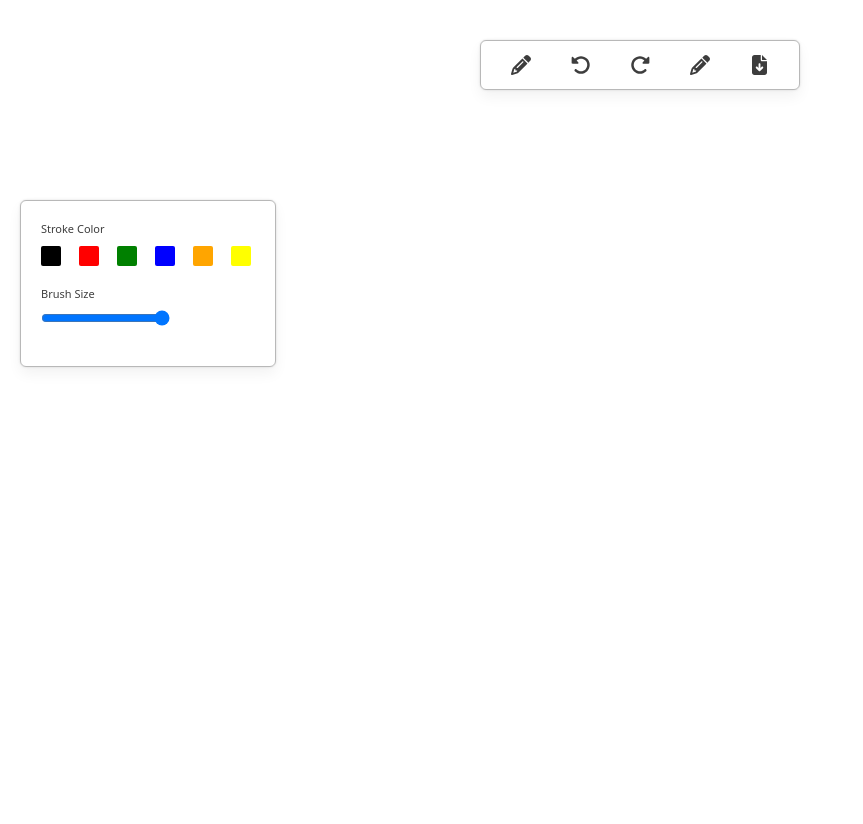
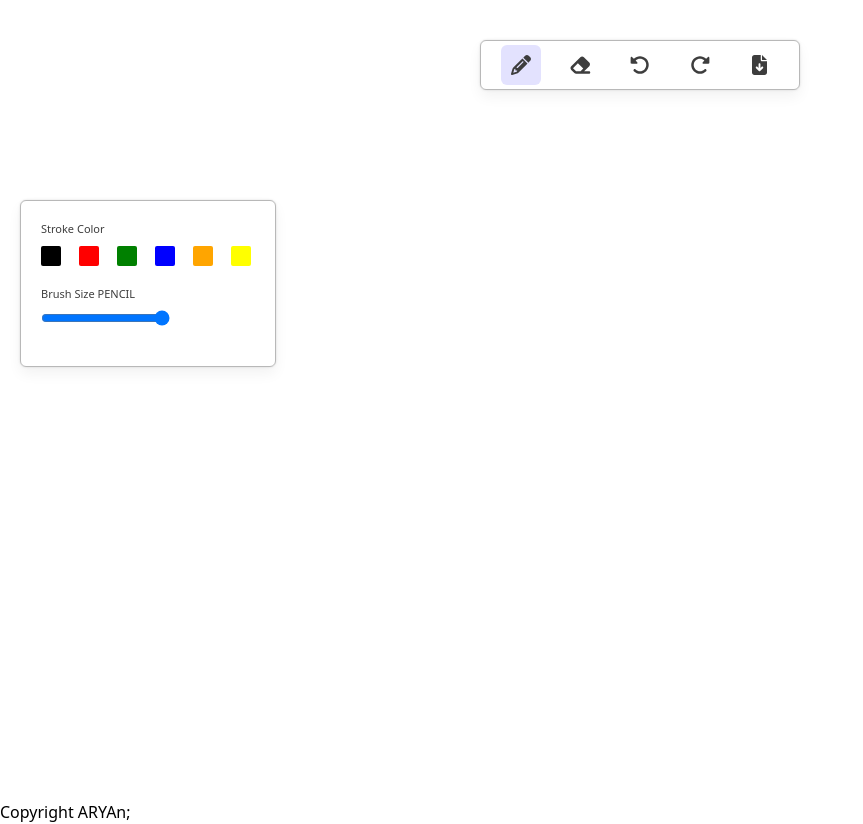
Before and after one commit to ARYAN-SRIVASTAVA-29/DigiDraw, a Next.js app: page / in a window 1280 px wide. Shown: the whole page, without its empty margins (0-863 px from the left). Before the commit the page ends 800 px from the top, so only its background shows below. Built offline with nearby package versions, Linux system fonts and the light colour scheme.

Commit message:
established communication between menu and toolbox

```diff
--- a/package.json
+++ b/package.json
@@ -17,6 +17,7 @@
     "next": "14.1.4",
     "react": "^18",
     "react-dom": "^18",
+    "react-redux": "^9.1.0",
     "socket.io-client": "^4.7.5"
   },
   "devDependencies": {
--- /dev/null
+++ b/src/components/Board/index.js
@@ -0,0 +1,20 @@
+import { useEffect, useRef } from "react";
+
+const Board = () => {
+    const canvasRef = useRef(null)
+
+    useEffect(() => {
+        if(!canvasRef.current) return
+        const canvas = canvasRef.current;
+        const context = canvas.getContext('2d')
+
+        //when mounting
+        canvas.width = window.innerWidth
+        canvas.height = window.innerHeight
+    },[])
+    return(
+       <canvas ref={canvasRef}></canvas>
+    )
+}
+
+export default Board;
--- a/src/components/Menu/index.js
+++ b/src/components/Menu/index.js
@@ -1,12 +1,26 @@
 import { faEraser, faFileArrowDown, faPencil, faRotateRight, faRotateLeft,  } from '@fortawesome/free-solid-svg-icons'
 import { FontAwesomeIcon } from '@fortawesome/react-fontawesome'
 import styles from './index.module.css'
+import { useDispatch, useSelector } from 'react-redux'
+import cx from 'classnames'
+import { menuItemClick, actionItemClick } from '@/slice/menuSlice'
+import { MENU_ITEMS } from '@/constants'
+
 
 const Menu = () => {
+    const dispatch = useDispatch()
+    const activeMenuItem = useSelector((state) => state.menu.activeMenuItem)
+    const handleMenuClick = (itemName) => {
+        dispatch(menuItemClick(itemName))
+    }
     return(
         <div className={styles.menuContainer}>
-            <div className={styles.iconWrapper}>
-                <FontAwesomeIcon icon={faPencil} className={styles.icon}/>
+            <div className={cx(styles.iconWrapper, {[styles.active]: activeMenuItem === MENU_ITEMS.PENCIL})} onClick={() => handleMenuClick(MENU_ITEMS.PENCIL)}>
+                <FontAwesomeIcon icon={faPencil} className={styles.icon} />
+            </div>
+
+            <div className={cx(styles.iconWrapper, {[styles.active]: activeMenuItem === MENU_ITEMS.ERASER})} onClick={() => handleMenuClick(MENU_ITEMS.ERASER)}>
+                <FontAwesomeIcon icon={faEraser} className={styles.icon} />
             </div>
             <div className={styles.iconWrapper}>
                 <FontAwesomeIcon icon={faRotateLeft} className={styles.icon}/>
@@ -14,9 +28,7 @@
             <div className={styles.iconWrapper}>
                 <FontAwesomeIcon icon={faRotateRight} className={styles.icon}/>
             </div>
-            <div className={styles.iconWrapper}>
-                <FontAwesomeIcon icon={faPencil} className={styles.icon}/>
-            </div>
+
             <div className={styles.iconWrapper}>
                 <FontAwesomeIcon icon={faFileArrowDown} className={styles.icon}/>
             </div>
--- a/src/components/Toolbox/index.js
+++ b/src/components/Toolbox/index.js
@@ -1,7 +1,13 @@
+import { useSelector } from 'react-redux'
 import styles from './index.module.css'
-import { COLORS } from '@/constants'
+import { COLORS, MENU_ITEMS } from '@/constants'
+
 
 const ToolBox = () => {
+
+    const activeMenuItem = useSelector((state) => state.menu.activeMenuItem)
+    const showStrokeToolOption = activeMenuItem === MENU_ITEMS.PENCIL
+    const showBrushToolOption = activeMenuItem === MENU_ITEMS.PENCIL || MENU_ITEMS.ERASER
 
     const updateBrushSize = (e) => {
 
@@ -9,7 +15,7 @@
 
     return (
         <div className={styles.toolboxContainer}>
-            <div className={styles.toolItem}>
+            {showStrokeToolOption &&  <div className={styles.toolItem}>
                 <h4 className={styles.toolText}>Stroke Color</h4>
                 <div className={styles.itemContainer}>
                     <div className={styles.colorBox} style={{backgroundColor: COLORS.BLACK}}/>
@@ -19,14 +25,15 @@
                     <div className={styles.colorBox} style={{backgroundColor: COLORS.ORANGE}}/>
                     <div className={styles.colorBox} style={{backgroundColor: COLORS.YELLOW}}/>
                 </div>
-            </div>
+            </div>}
 
-            <div className={styles.toolItem}>
-                <h4 className={styles.toolText}>Brush Size</h4>
+            {showBrushToolOption && <div className={styles.toolItem}>
+                <h4 className={styles.toolText}>Brush Size {activeMenuItem}</h4>
                 <div className={styles.itemContainer}>
                     <input type="range" min={1} max={10} step={1} onChange={updateBrushSize} />
                 </div>
-            </div>
+            </div>}
+
         </div>
     )
 }
--- a/src/constants.js
+++ b/src/constants.js
@@ -8,4 +8,12 @@
     WHITE: 'white'
 }
 
-export {COLORS}
+const MENU_ITEMS = {
+    PENCIL: 'PENCIL',
+    ERASER: 'ERASER',
+    UNDO: 'UNDO',
+    REDO: 'REDO',
+    DOWNLOAD: 'DOWNLOAD'
+}
+
+export {COLORS, MENU_ITEMS}
--- a/src/pages/_app.js
+++ b/src/pages/_app.js
@@ -1,5 +1,11 @@
+import { Provider } from 'react-redux';
+import { store } from '@/store';
 import "@/styles/globals.css";
 
 export default function App({ Component, pageProps }) {
-  return <Component {...pageProps} />;
+  return (
+  <Provider store={store}>
+      <Component {...pageProps} />;
+      </Provider>
+    )
 }
--- a/src/pages/index.js
+++ b/src/pages/index.js
@@ -1,3 +1,4 @@
+import Board from "@/components/Board";
 import Menu from "@/components/Menu";
 import ToolBox from "@/components/Toolbox";
 
@@ -7,6 +8,8 @@
     <>
     <Menu/>
     <ToolBox />
+    <Board/>
+    Copyright ARYAn
     </>
   );
 }
--- /dev/null
+++ b/src/slice/menuSlice.js
@@ -0,0 +1,25 @@
+import { createSlice } from "@reduxjs/toolkit";
+import { MENU_ITEMS } from "@/constants";
+
+const initialState = {
+    activeMenuItem: MENU_ITEMS.PENCIL,
+    actionMenuItem: null
+}
+
+export const menuSlice = createSlice({
+    name: 'menu',
+    initialState,
+    reducers: {
+        menuItemClick: (state, action) => {
+            state.activeMenuItem = action.payload
+        },
+        actionItemClick: (state, action) => {
+            state.actionMenuItem = action.payload
+        }
+    }
+
+})
+
+export const {menuItemClick, actionItemClick} = menuSlice.actions
+
+export default menuSlice.reducer
--- /dev/null
+++ b/src/store.js
@@ -0,0 +1,8 @@
+import { configureStore } from "@reduxjs/toolkit";
+import MenuReducer from '@/slice/menuSlice'
+
+export const store = configureStore({
+    reducer: {
+        menu: MenuReducer
+    }
+})
--- a/tailwind.config.js
+++ b/tailwind.config.js
@@ -4,6 +4,7 @@
     "./src/pages/**/*.{js,ts,jsx,tsx,mdx}",
     "./src/components/**/*.{js,ts,jsx,tsx,mdx}",
     "./src/app/**/*.{js,ts,jsx,tsx,mdx}",
+
   ],
   theme: {
     extend: {
```
Also changed, not shown: src/components/Board/index.module.css (added), src/slice/toolboxSlice.js (added), 1 other file (tests, documents, lock files or other folders).
